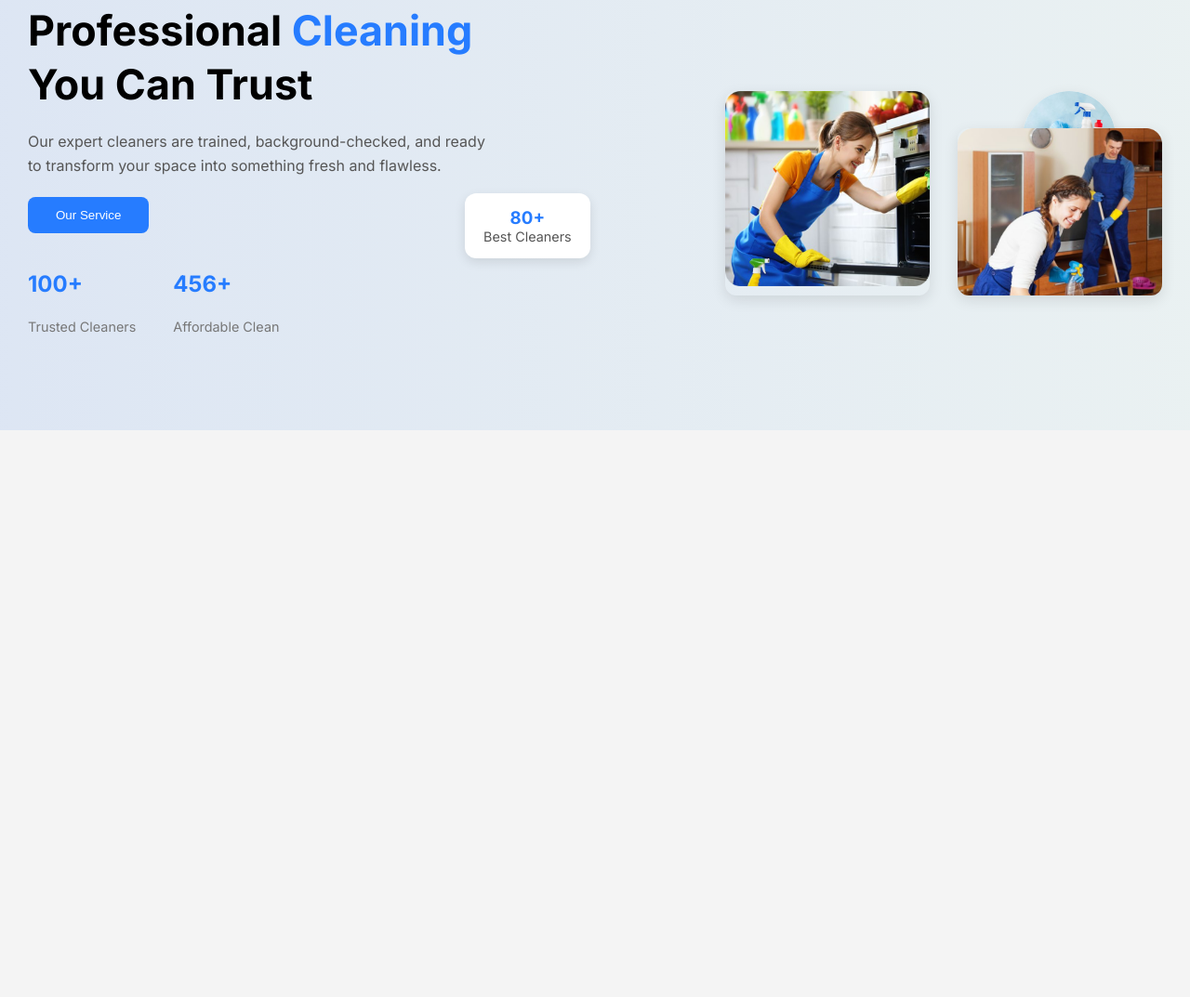
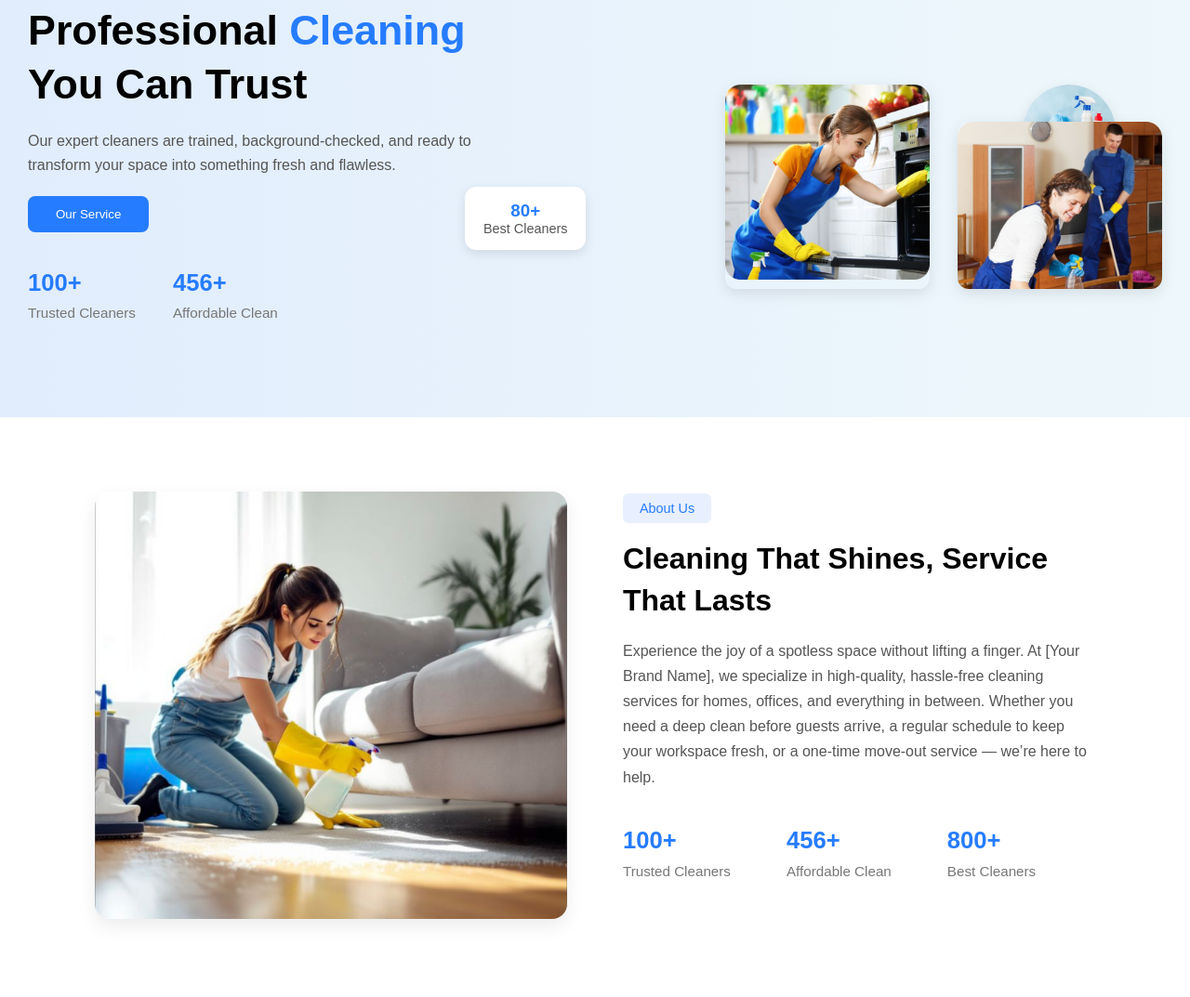
Before and after one commit to kawsarkabir/cleanora, a plain HTML site: page index.html in a window 1280 px wide. Shown: the part 105-1178 px from the top of the page at 93% size. Before the commit the page ends 800 px from the top, so only its background shows below. Drawn offline with Linux system fonts and the light colour scheme.

Commit message:
feat: about section added

```diff
--- a/index.html
+++ b/index.html
@@ -48,19 +48,17 @@
           </div>
         </div>
         <div class="hero-images">
-          <div class="img-box main">
-            <img src="./assets/Frame 121.png" alt="Cleaner" />
-          </div>
-          <div class="img-box small">
-            <img
-              src="./assets/Ellipse 18.png"
-              alt="Tools"
-            />
+          <div class="hero-images-left">
+            <div class="img-box main">
+              <img src="./assets/Frame 121.png" alt="Cleaner" />
+            </div>
+            <div class="img-box small">
+              <img src="./assets/Ellipse 18.png" alt="Tools" />
+            </div>
           </div>
           <div class="img-box bottom">
             <img src="./assets/Frame 122.png" alt="Cleaner" />
           </div>
-
           <div class="badge">
             <h3>80+</h3>
             <p>Best Cleaners</p>
@@ -70,5 +68,42 @@
       <!-- hero section end here -->
     </header>
     <!-- header section end here -->
+    <!-- about section start here -->
+    <section class="about">
+      <div class="about-container">
+        <div class="about-image">
+          <img src="./assets/Frame 148.png" alt="Cleaning Service" />
+        </div>
+
+        <div class="about-content">
+          <button class="about-btn">About Us</button>
+          <h2>Cleaning That Shines, Service That Lasts</h2>
+          <p>
+            Experience the joy of a spotless space without lifting a finger. At
+            [Your Brand Name], we specialize in high-quality, hassle-free
+            cleaning services for homes, offices, and everything in between.
+            Whether you need a deep clean before guests arrive, a regular
+            schedule to keep your workspace fresh, or a one-time move-out
+            service — we’re here to help.
+          </p>
+
+          <div class="about-stats">
+            <div class="stat">
+              <h3>100+</h3>
+              <p>Trusted Cleaners</p>
+            </div>
+            <div class="stat">
+              <h3>456+</h3>
+              <p>Affordable Clean</p>
+            </div>
+            <div class="stat">
+              <h3>800+</h3>
+              <p>Best Cleaners</p>
+            </div>
+          </div>
+        </div>
+      </div>
+    </section>
+    <!-- about section end here -->
   </body>
 </html>
--- a/style.css
+++ b/style.css
@@ -86,7 +86,6 @@ common styles for all elements end here
   flex: 1 1 400px;
   max-width: 500px;
 }
-
 .hero-content h1 {
   font-size: 2.8rem;
   line-height: 1.3;
@@ -219,3 +218,117 @@ common styles for all elements end here
 }
 
 /* hero section styles end here */
+/* about section style start here */
+* {
+  margin: 0;
+  padding: 0;
+  box-sizing: border-box;
+  font-family: "Poppins", sans-serif;
+}
+
+body {
+  background: #f9fcff;
+  color: #222;
+}
+
+.about {
+  padding: 80px 8%;
+  background: #fff;
+}
+
+.about-container {
+  display: flex;
+  align-items: center;
+  justify-content: space-between;
+  gap: 60px;
+  flex-wrap: wrap;
+}
+
+.about-image {
+  flex: 1 1 450px;
+}
+
+.about-image img {
+  width: 100%;
+  border-radius: 16px;
+  box-shadow: 0 8px 20px rgba(0, 0, 0, 0.08);
+}
+
+.about-content {
+  flex: 1 1 450px;
+}
+
+.about-btn {
+  background: #e8f0ff;
+  color: #267cff;
+  border: none;
+  padding: 8px 18px;
+  border-radius: 6px;
+  font-size: 0.9rem;
+  font-weight: 500;
+  cursor: pointer;
+  margin-bottom: 16px;
+}
+
+.about-content h2 {
+  font-size: 2rem;
+  color: #000;
+  margin-bottom: 18px;
+  line-height: 1.4;
+}
+
+.about-content p {
+  color: #555;
+  line-height: 1.7;
+  margin-bottom: 40px;
+}
+
+.about-stats {
+  display: flex;
+  gap: 60px;
+  flex-wrap: wrap;
+}
+
+.stat h3 {
+  font-size: 1.6rem;
+  color: #267cff;
+}
+
+.stat p {
+  font-size: 0.95rem;
+  color: #777;
+  margin-top: 6px;
+}
+
+/* Responsive */
+@media (max-width: 992px) {
+  .about-container {
+    flex-direction: column;
+    text-align: center;
+  }
+
+  .about-stats {
+    justify-content: center;
+    gap: 40px;
+  }
+
+  .about-content h2 {
+    font-size: 1.8rem;
+  }
+}
+
+@media (max-width: 600px) {
+  .about {
+    padding: 60px 5%;
+  }
+
+  .stat h3 {
+    font-size: 1.4rem;
+  }
+
+  .about-content p {
+    font-size: 0.95rem;
+  }
+}
+
+/* about section style end here */
```
Also changed, not shown: assets/Frame 148.png (added).
